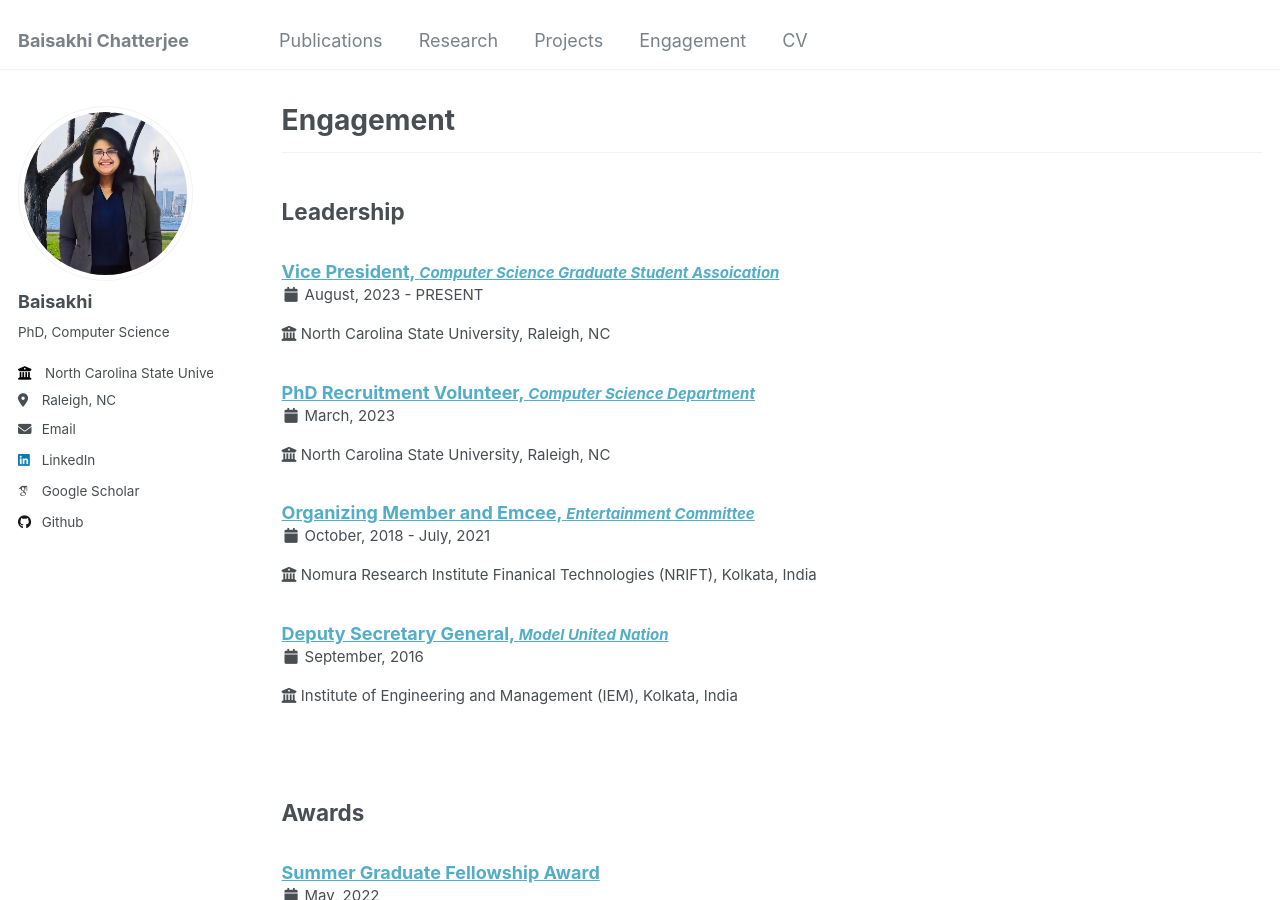
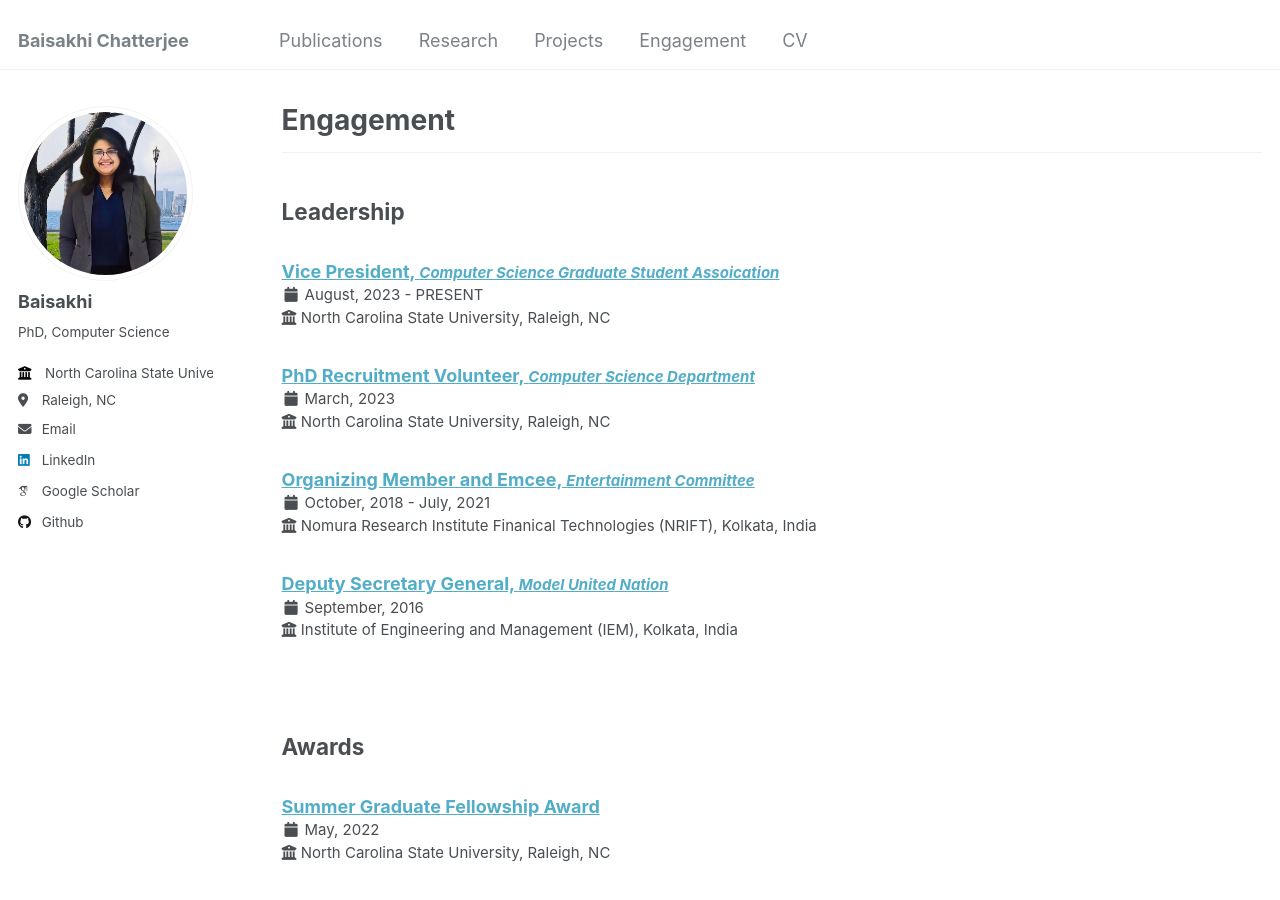
Before and after one commit to baisakhic/baisakhic.github.io, a Jekyll site: the page built from _pages/engagement.html, in a window 1280 px wide and 900 px high. Built offline with Jekyll 4.4.1, drawn with Linux system fonts in a browser that asks for light colours; some web fonts are replaced.

Commit message:
Update archive-single.html

```diff
--- a/_includes/archive-single.html
+++ b/_includes/archive-single.html
@@ -49,14 +49,14 @@
 	{% elsif post.collection == 'projects' and post.date %}
        <p style="font-size: smaller; margin-top: -3px"><i class="fa fa-fw fa-calendar" aria-hidden="true"></i> <time datetime="{{ post.date | default: "1900-01-01" | date_to_xmlschema }}">{{ post.date | default: "1900-01-01" | date: "%B %d, %Y" }}</time></p>
 	{% elsif post.collection == 'engagement' and post.date and post.present %}
-		<p style="font-size: smaller; margin-top: -3px"><i class="fa fa-fw fa-calendar" aria-hidden="true"></i> <time datetime="{{ post.date | default: "1900-01-01" | date_to_xmlschema }}">{{ post.date | default: "1900-01-01" | date: "%B, %Y" }}</time> - PRESENT</p>
-		<p style="font-size: smaller; margin-top: -3px"> <i class="fa fa-solid fa-building-columns " aria-hidden="true"></i> {{ post.org }}</p>
+		<p style="font-size: smaller; margin-top: -3px"><i class="fa fa-fw fa-calendar" aria-hidden="true"></i> <time datetime="{{ post.date | default: "1900-01-01" | date_to_xmlschema }}">{{ post.date | default: "1900-01-01" | date: "%B, %Y" }}</time> - PRESENT</br>
+		<i class="fa fa-solid fa-building-columns " aria-hidden="true"></i> {{ post.org }}</p>
 	{% elsif post.collection == 'engagement' and post.date and post.date2 %}
-		<p style="font-size: smaller; margin-top: -3px"> <i class="fa fa-fw fa-calendar" aria-hidden="true"></i> <time datetime="{{ post.date | default: "1900-01-01" | date_to_xmlschema }}">{{ post.date | default: "1900-01-01" | date: "%B, %Y" }}</time> - <time datetime="{{ post.date2 | default: "1900-01-01" | date_to_xmlschema }}">{{ post.date2 | default: "1900-01-01" | date: "%B, %Y" }}</time></p>
-		<p style="font-size: smaller; margin-top: -3px"> <i class="fa fa-solid fa-building-columns " aria-hidden="true"></i> {{ post.org }}</p>
+		<p style="font-size: smaller; margin-top: -3px"> <i class="fa fa-fw fa-calendar" aria-hidden="true"></i> <time datetime="{{ post.date | default: "1900-01-01" | date_to_xmlschema }}">{{ post.date | default: "1900-01-01" | date: "%B, %Y" }}</time> - <time datetime="{{ post.date2 | default: "1900-01-01" | date_to_xmlschema }}">{{ post.date2 | default: "1900-01-01" | date: "%B, %Y" }}</time></br>
+		<i class="fa fa-solid fa-building-columns " aria-hidden="true"></i> {{ post.org }}</p>
 	{% elsif post.collection == 'engagement' and post.date %}
-		<p style="font-size: smaller; margin-top: -3px"> <i class="fa fa-fw fa-calendar" aria-hidden="true"></i> <time datetime="{{ post.date | default: "1900-01-01" | date_to_xmlschema }}">{{ post.date | default: "1900-01-01" | date: "%B, %Y" }}</time></p>
-		<p style="font-size: smaller; margin-top: -3px"> <i class="fa fa-solid fa-building-columns " aria-hidden="true"></i> {{ post.org }}</p>
+		<p style="font-size: smaller; margin-top: -3px"> <i class="fa fa-fw fa-calendar" aria-hidden="true"></i> <time datetime="{{ post.date | default: "1900-01-01" | date_to_xmlschema }}">{{ post.date | default: "1900-01-01" | date: "%B, %Y" }}</time></br>
+		<i class="fa fa-solid fa-building-columns " aria-hidden="true"></i> {{ post.org }}</p>
 	{% elsif post.date %}
 	 <p class="page__date"><strong><i class="fa fa-fw fa-calendar" aria-hidden="true"></i> {{ site.data.ui-text[site.locale].date_label | default: "Published:" }}</strong> <time datetime="{{ post.date | default: "1900-01-01" | date_to_xmlschema }}">{{ post.date | default: "1900-01-01" | date: "%B %d, %Y" }}</time></p>
 	{% endif %}
```
